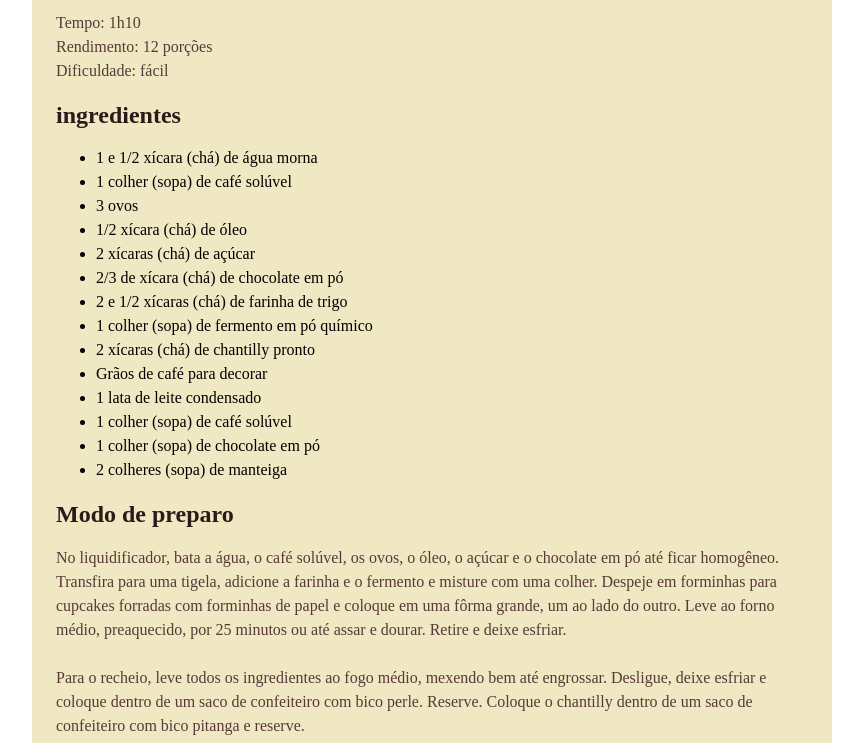
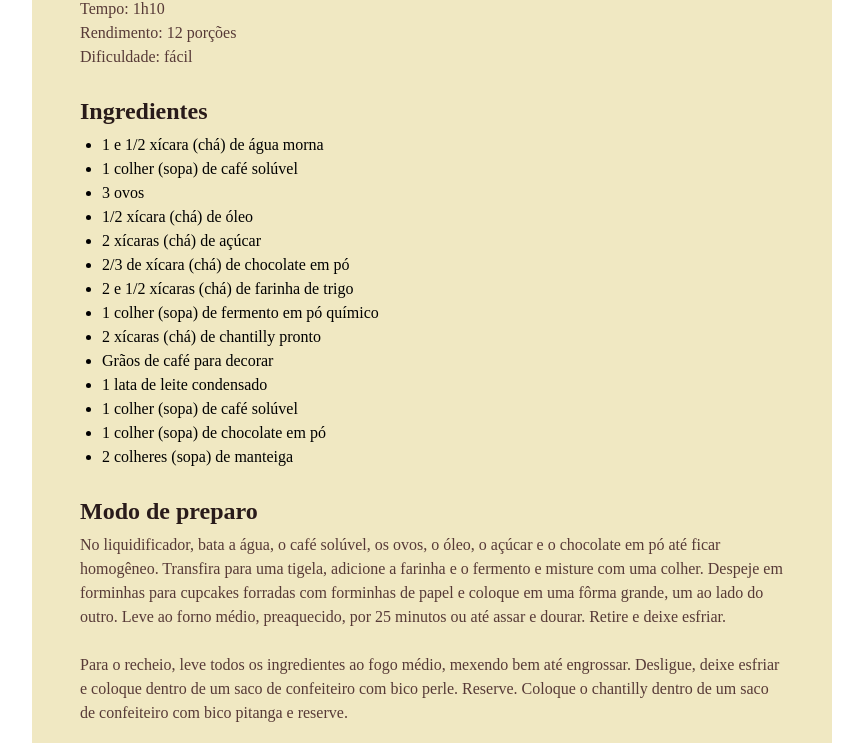
Before and after one commit to juwestphal/projeto_css, a plain HTML site: page index.html in a window 1280 px wide. Shown: the part 259-1002 px from the top of the page, without its empty margins (208-1071 px from the left). Drawn offline with Linux system fonts and the light colour scheme; a web font is replaced by a local one.

Commit message:
personalizando espaços

```diff
--- a/index.html
+++ b/index.html
@@ -24,7 +24,7 @@
             Dificuldade: fácil</p>
 
               <section id="ingredients"></section>
-              <h2>ingredientes</h2>
+              <h2>Ingredientes</h2>
               <ul>
                     <li>1 e 1/2 xícara (chá) de água morna</li>
                     <li>1 colher (sopa) de café solúvel</li>
--- a/style.css
+++ b/style.css
@@ -1,6 +1,11 @@
 body{
     background-image: url(assets/bg-image.png);
     background-size: cover;
+}
+
+*{
+    margin: 0;
+    padding: 0;
 }
 
 :root{
@@ -21,6 +26,18 @@ img{
     border-radius: 16px;
 }
 
+main{
+    padding: 24px;
+}
+
+section{
+    margin-top: 24px;
+}
+
+about p{
+    margin-top: 12px;
+}
+
 h1{
     line-height: 140%;
     font-size: 40px;
@@ -32,6 +49,12 @@ h2{
 
 h1, h2{
     color: #291B1A;
+    margin-bottom: 4px;
+    line-height: 150%;
+}
+
+ul{
+    padding-left: 22px;
 }
 
 p{
```
